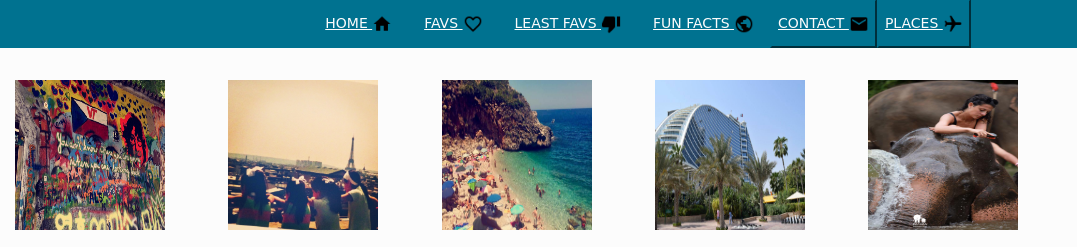
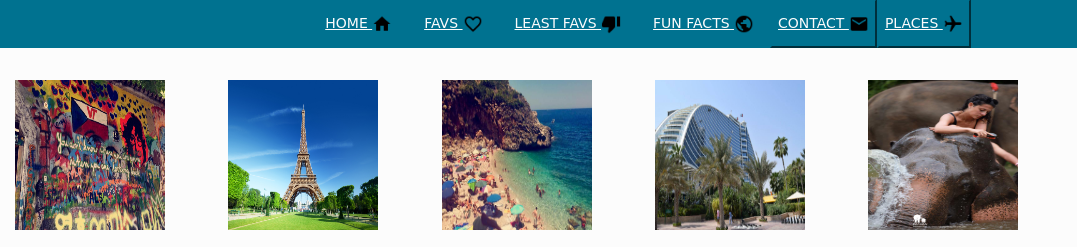
Before and after one commit to jennagiordano/CISC-5200-Internet-and-Web-Programming-finalProject, a plain HTML site: page index.html in a window 1280 px wide. Shown: the top 247 px of the page, 0-1077 px from the left. Drawn offline with nearby package versions, Linux system fonts and the light colour scheme; a web font is replaced by a local one.

Commit message:
Update index.html

```diff
--- a/index.html
+++ b/index.html
@@ -98,7 +98,7 @@
       </div>
 
       <div class="col-md-2 col-xs-2 col-sm-2" id="container">
-        <img src="images/paris.JPG" width="150" height="150">
+        <img src="images/paris1.jpg" width="150" height="150">
         <div class="overlay">
           <div class="text">PARIS</div>
         </div>
```
